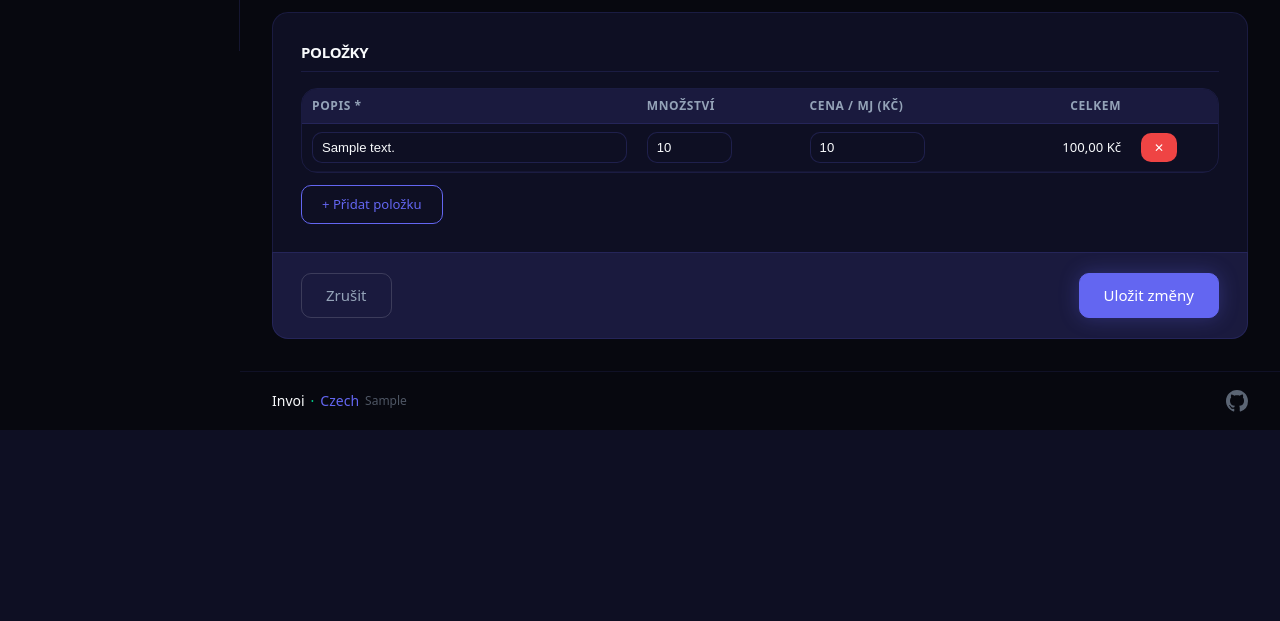
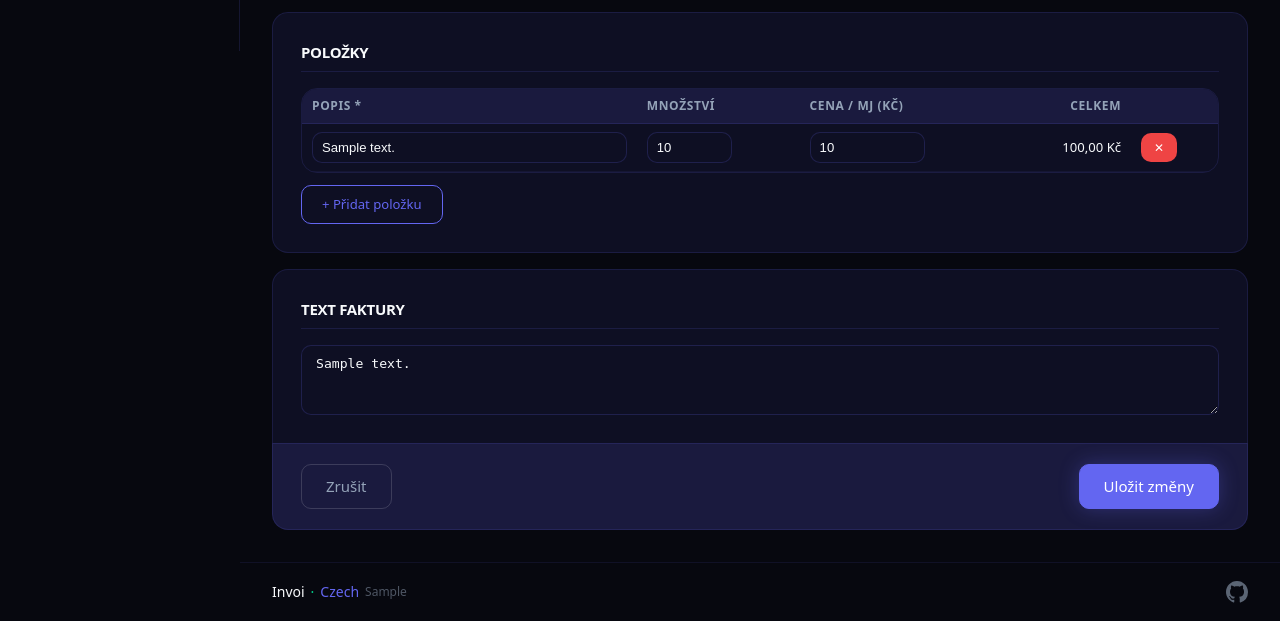
Before and after one commit to wlaschinsky/invoiczech, a Python web app: template app/templates/invoice_templates/form.html in a window 1280 px wide. Shown: the part 749-1370 px from the top of the page. Before the commit the page ends 1179 px from the top, so only its background shows below. Run offline with Jinja, Linux system fonts and the light colour scheme; the template is opened without the code that fills it: most values are stand-ins (such as "Sample title", 1, 10 or a date in 2020).

Commit message:
feat: text faktury v šabloně — uložení a přenos při aplikaci šablony

```diff
--- a/app/models/invoice_template.py
+++ b/app/models/invoice_template.py
@@ -18,6 +18,7 @@ class InvoiceTemplate(Base):
     contact_street = Column(String)
     contact_city = Column(String)
     contact_zip = Column(String)
+    invoice_text = Column(Text)
     payment_method = Column(String, default="Bankovní převod")
     due_days = Column(Integer, default=10)
 
--- a/app/routers/invoice_templates.py
+++ b/app/routers/invoice_templates.py
@@ -77,6 +77,7 @@ async def create_template(request: Request, db: Session = Depends(get_db)):
         contact_street=form.get("contact_street", "").strip() or None,
         contact_city=form.get("contact_city", "").strip() or None,
         contact_zip=form.get("contact_zip", "").strip() or None,
+        invoice_text=form.get("invoice_text", "").strip() or None,
         payment_method=payment_method,
         due_days=due_days,
     )
@@ -131,6 +132,7 @@ async def update_template(request: Request, tpl_id: int, db: Session = Depends(g
     tpl.contact_street = form.get("contact_street", "").strip() or None
     tpl.contact_city = form.get("contact_city", "").strip() or None
     tpl.contact_zip = form.get("contact_zip", "").strip() or None
+    tpl.invoice_text = form.get("invoice_text", "").strip() or None
     tpl.payment_method = form.get("payment_method", "Bankovní převod")
     try:
         tpl.due_days = int(form.get("due_days", "10"))
@@ -177,6 +179,7 @@ async def template_json(tpl_id: int, db: Session = Depends(get_db)):
         "contact_city": tpl.contact_city or (contact.city if contact else ""),
         "contact_zip": tpl.contact_zip or (contact.zip_code if contact else ""),
         "contact_email": contact.email if contact else "",
+        "invoice_text": tpl.invoice_text or "",
         "items": [
             {
                 "description": item.description,
--- a/app/templates/invoice_templates/form.html
+++ b/app/templates/invoice_templates/form.html
@@ -214,6 +214,14 @@
     </div>
     <div class="items-actions">
       <button type="button" class="btn btn-secondary" onclick="addItemRow()" data-testid="template-add-item-btn">+ Přidat položku</button>
+    </div>
+  </div>
+
+  <!-- Text faktury -->
+  <div class="form-section">
+    <h2 class="form-section-title">Text faktury</h2>
+    <div class="form-group">
+      <textarea name="invoice_text" rows="3" class="form-control" data-testid="template-invoice-text-field">{{ tpl.invoice_text if tpl and tpl.invoice_text else '' }}</textarea>
     </div>
   </div>
 
--- a/app/templates/invoices/form.html
+++ b/app/templates/invoices/form.html
@@ -486,6 +486,11 @@ async function applyTemplate(tplId) {
       tbody.appendChild(row);
     });
     recalcAllRows();
+
+    // Text faktury
+    if (data.invoice_text) {
+      document.querySelector('[name="invoice_text"]').value = data.invoice_text;
+    }
   } catch(e) {
     alert('Chyba při načítání šablony');
   }
```
